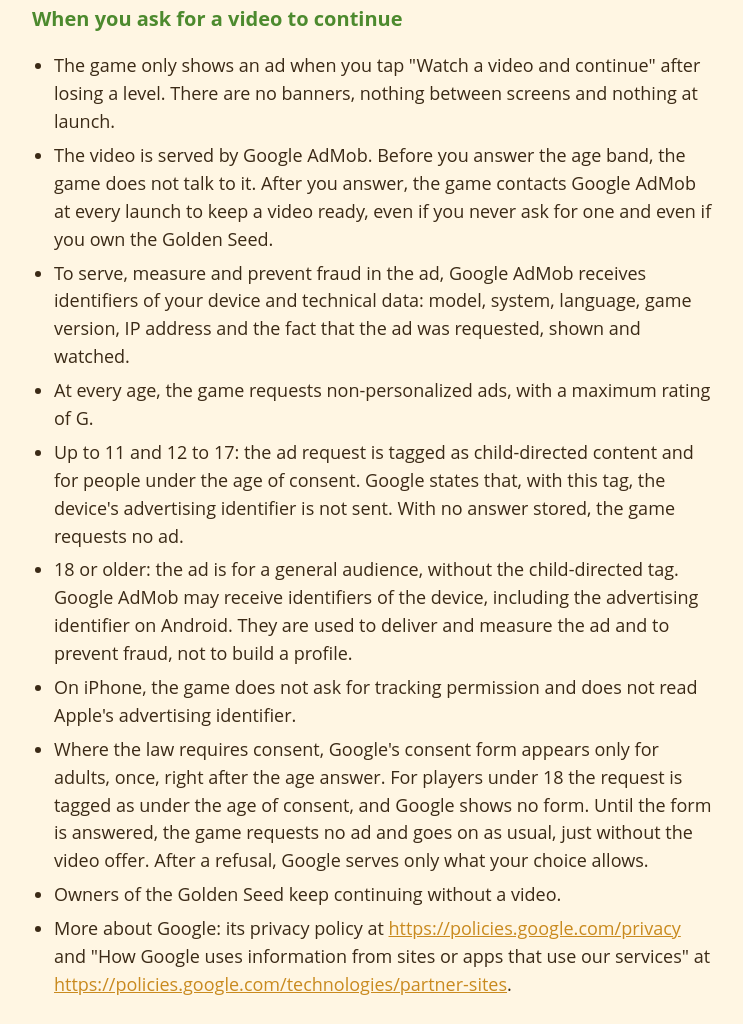
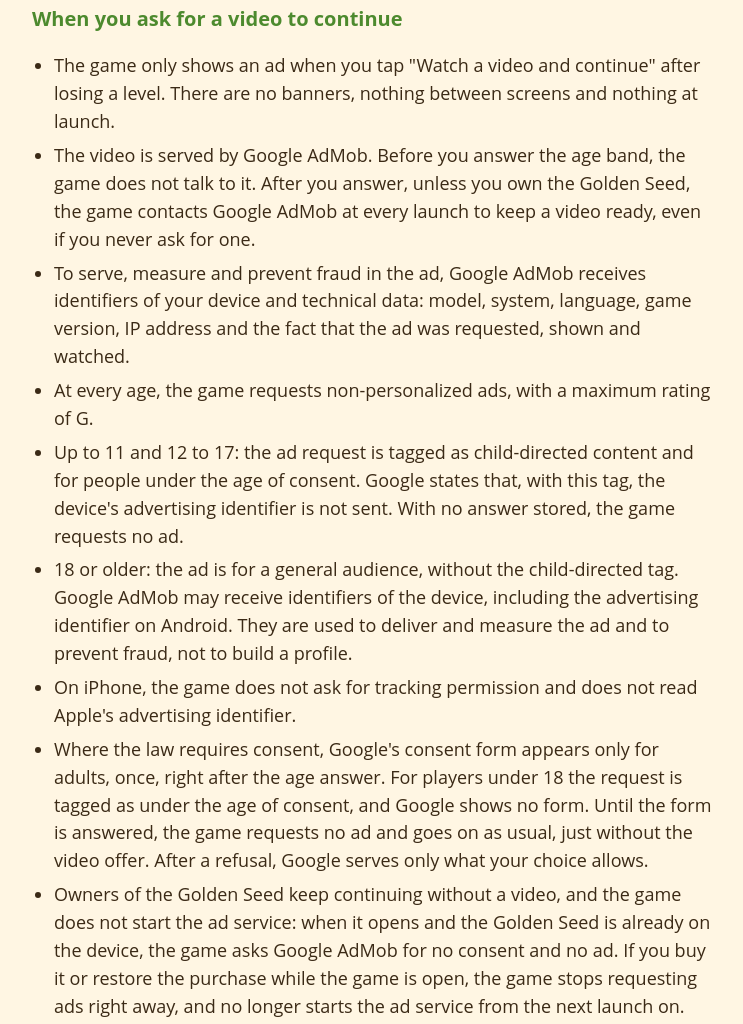
Before and after one commit to costaneto222/acaia-apara-site, a plain HTML site: page privacy.html in a window 1280 px wide. Shown: the part 2322-3346 px from the top of the page, without its empty margins (268-1011 px from the left). Drawn offline with Linux system fonts and the light colour scheme.

Commit message:
docs(privacy): the ad service is not started for Golden Seed owners, pt and en
Co-Authored-By: Claude Fable 5.2 <noreply@anthropic.com>

```diff
--- a/privacy.html
+++ b/privacy.html
@@ -79,14 +79,14 @@ footer { margin-top: 48px; font-size: 0.9rem; color: var(--muted); }
 <h2>When you ask for a video to continue</h2>
 <ul>
 <li>The game only shows an ad when you tap "Watch a video and continue" after losing a level. There are no banners, nothing between screens and nothing at launch.</li>
-<li>The video is served by Google AdMob. Before you answer the age band, the game does not talk to it. After you answer, the game contacts Google AdMob at every launch to keep a video ready, even if you never ask for one and even if you own the Golden Seed.</li>
+<li>The video is served by Google AdMob. Before you answer the age band, the game does not talk to it. After you answer, unless you own the Golden Seed, the game contacts Google AdMob at every launch to keep a video ready, even if you never ask for one.</li>
 <li>To serve, measure and prevent fraud in the ad, Google AdMob receives identifiers of your device and technical data: model, system, language, game version, IP address and the fact that the ad was requested, shown and watched.</li>
 <li>At every age, the game requests non-personalized ads, with a maximum rating of G.</li>
 <li>Up to 11 and 12 to 17: the ad request is tagged as child-directed content and for people under the age of consent. Google states that, with this tag, the device's advertising identifier is not sent. With no answer stored, the game requests no ad.</li>
 <li>18 or older: the ad is for a general audience, without the child-directed tag. Google AdMob may receive identifiers of the device, including the advertising identifier on Android. They are used to deliver and measure the ad and to prevent fraud, not to build a profile.</li>
 <li>On iPhone, the game does not ask for tracking permission and does not read Apple's advertising identifier.</li>
 <li>Where the law requires consent, Google's consent form appears only for adults, once, right after the age answer. For players under 18 the request is tagged as under the age of consent, and Google shows no form. Until the form is answered, the game requests no ad and goes on as usual, just without the video offer. After a refusal, Google serves only what your choice allows.</li>
-<li>Owners of the Golden Seed keep continuing without a video.</li>
+<li>Owners of the Golden Seed keep continuing without a video, and the game does not start the ad service: when it opens and the Golden Seed is already on the device, the game asks Google AdMob for no consent and no ad. If you buy it or restore the purchase while the game is open, the game stops requesting ads right away, and no longer starts the ad service from the next launch on.</li>
 <li>More about Google: its privacy policy at <a href="https://policies.google.com/privacy">https://policies.google.com/privacy</a> and "How Google uses information from sites or apps that use our services" at <a href="https://policies.google.com/technologies/partner-sites">https://policies.google.com/technologies/partner-sites</a>.</li>
 </ul>
 <h2>When you support the game</h2>
```
Also changed, not shown: privacidade.html (+2 -2 lines).
